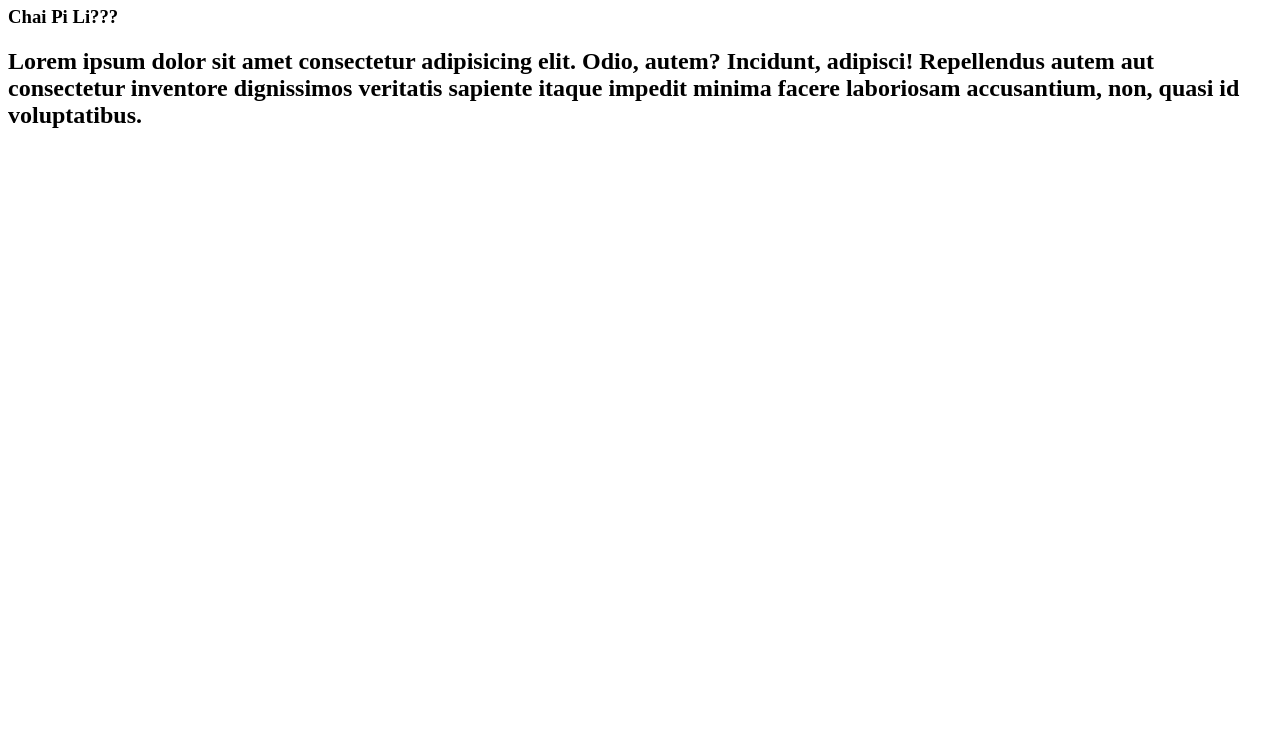
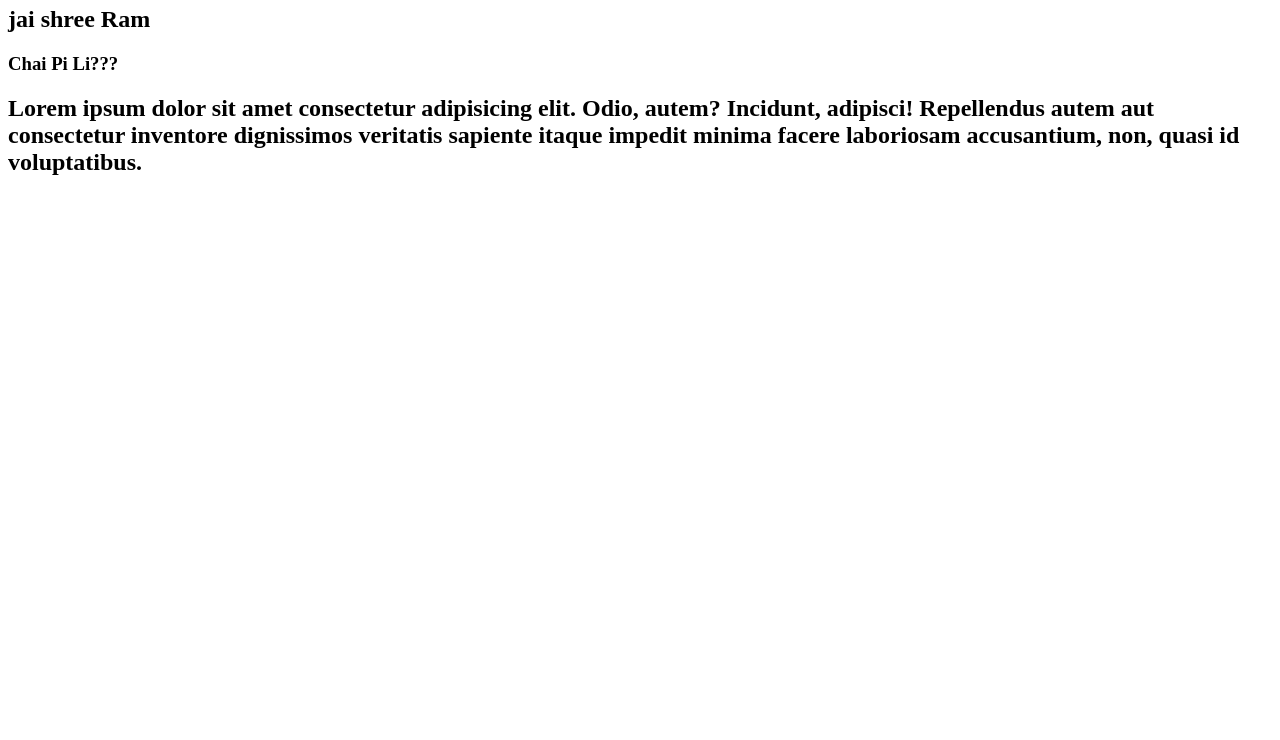
Before and after one commit to vaibhavmodi45/Practice-Project-E-commer, a plain HTML site: page index.html in a window 1280 px wide. Shown: the part 60-800 px from the top of the page. Drawn offline with Linux system fonts and the light colour scheme.

Commit message:
Update index.html

```diff
--- a/index.html
+++ b/index.html
@@ -10,7 +10,7 @@
       Hello Tanu kya haal hai??
       hii sir
     </h1>
-
+<h2>jai shree Ram </h2>
     <h3>
       Chai Pi Li???
     </h3>
```
